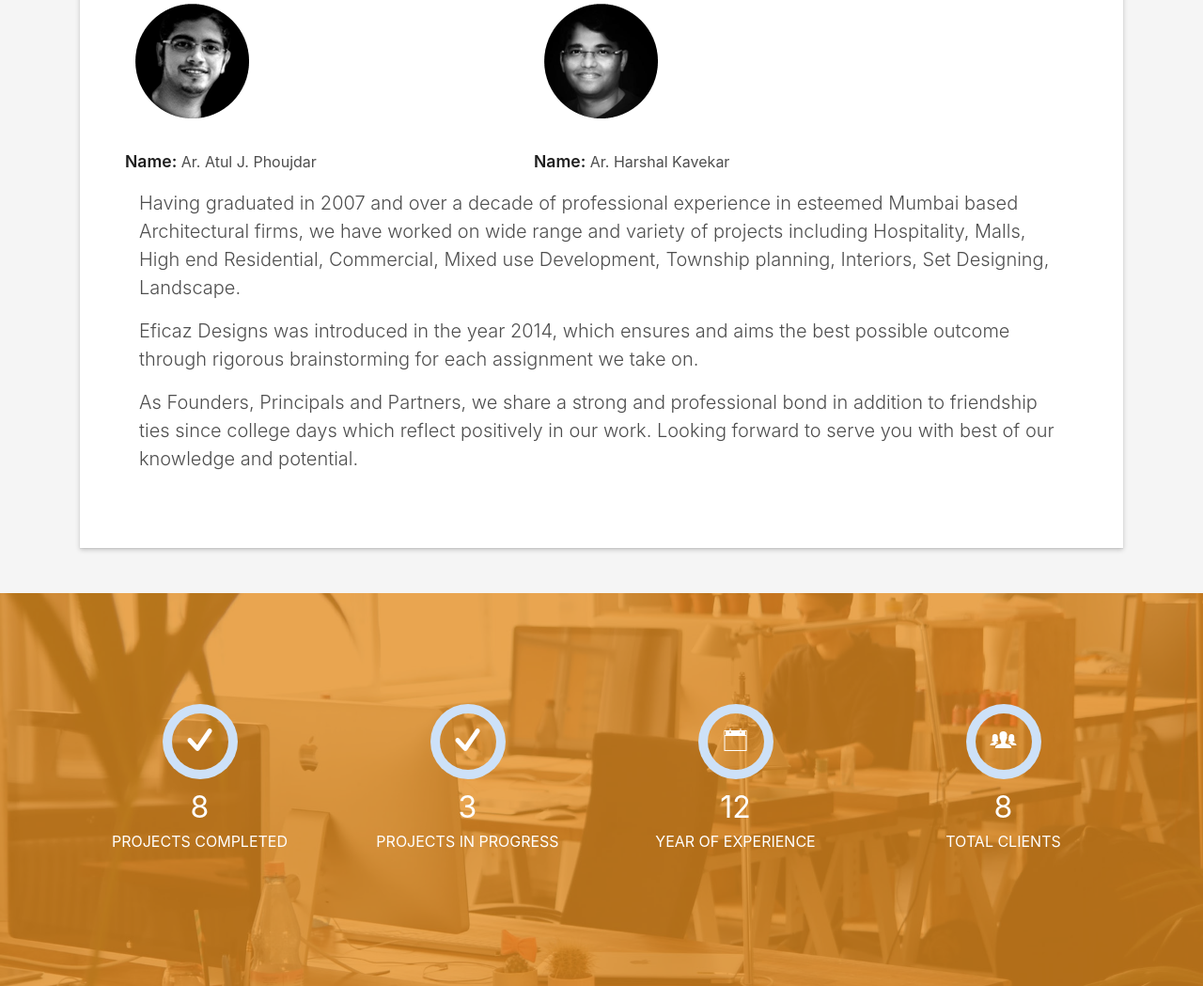
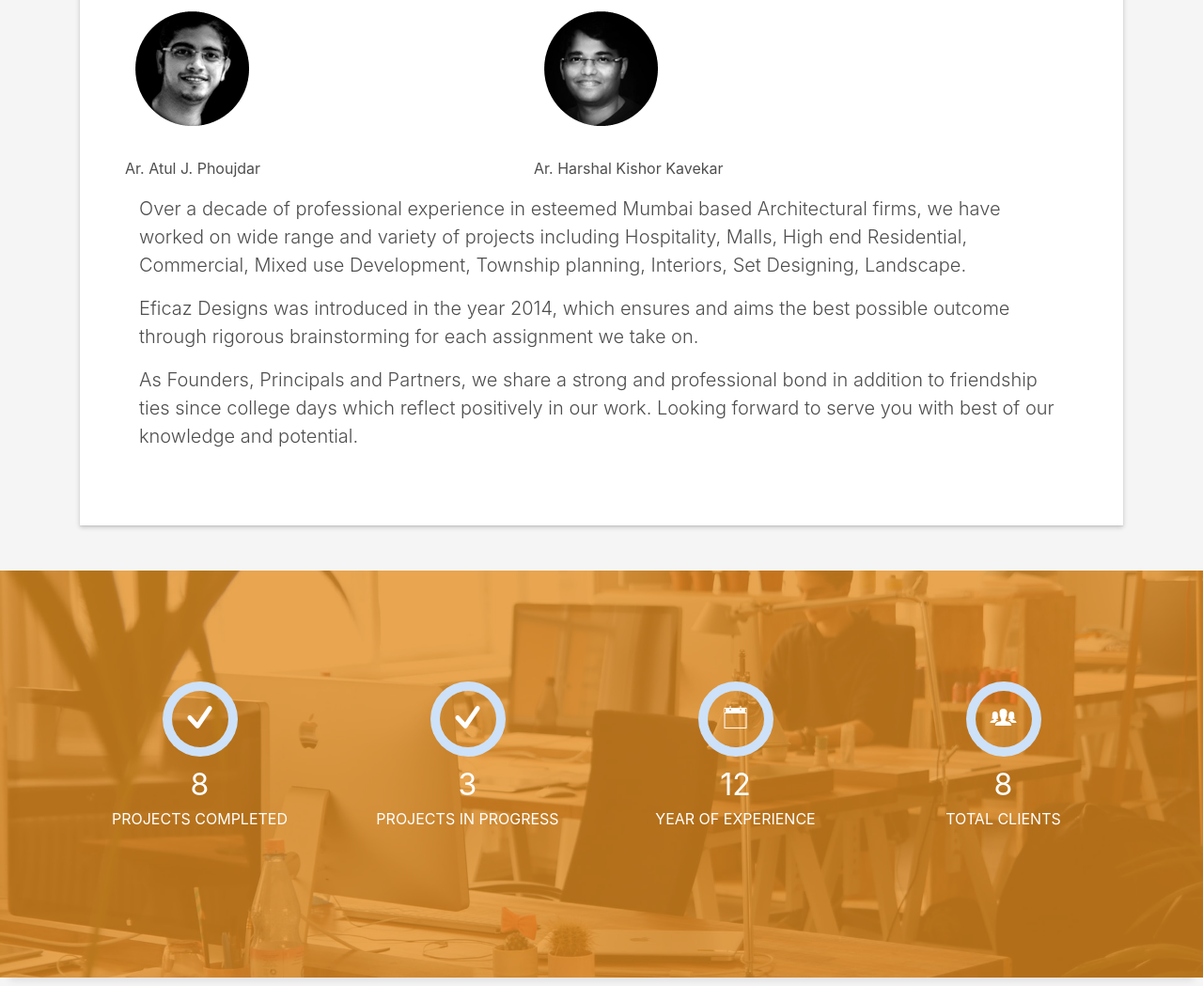
Before and after one commit to harshalkavekar/harshalkavekar.github.io, a plain HTML site: page index.html in a window 1280 px wide. Shown: the part 1654-2703 px from the top of the page at 94% size. Drawn offline with Linux system fonts and the light colour scheme; files whose address does not match are found by name.

Commit message:
minor changes

```diff
--- a/css/style.css
+++ b/css/style.css
@@ -167,7 +167,7 @@ a:hover {
 /*--/ Title Left /--*/
 
 .title-box-2 {
-  margin-bottom: 3rem;
+  margin-bottom: 2.5rem;
 }
 
 .title-left {
--- a/index.html
+++ b/index.html
@@ -74,7 +74,7 @@
         <div class="container">
           <!--<p class="display-6 color-d">Hello, world!</p>-->
           <h1 class="intro-title mb-4">Eficaz Designs</h1>
-          <p class="intro-subtitle"><span class="text-slider-items">Architecture, Interior, Landscape, Designs,
+          <p class="intro-subtitle "><span class="text-slider-items">Architecture, Interior, Landscape,
               Furniture</span><strong class="text-slider"></strong></p>
           <!-- <p class="pt-3"><a class="btn btn-primary btn js-scroll px-4" href="#about" role="button">Learn More</a></p> -->
         </div>
@@ -133,7 +133,7 @@
 
             </div>
             <!-- End of DesignPhilosophy section start - entire 12 rows-->
-
+          </br>
             <!--Founder and Principal section start-->
             <div class="row">
               <div class="col-md-12 col-sm-12 col-lg-12">
@@ -151,7 +151,7 @@
                 </div>
                 <div class="about-info">
                   <p>
-                    <span class="title-s">Name: </span> <span>Ar. Atul J. Phoujdar </span></p>
+                    <span>Ar. Atul J. Phoujdar </span></p>
                 </div>
 
               </div>
@@ -165,7 +165,7 @@
                 </div>
                 <div class="about-info">
                   <p>
-                    <span class="title-s">Name: </span> <span>Ar. Harshal Kavekar</span></p>
+                     <span>Ar. Harshal Kishor Kavekar</span></p>
                 </div>
 
               </div>
@@ -173,7 +173,7 @@
             </div>
             <div class="col-md-12 col-sm-12 co-lg-12">
               <p class="lead">
-                Having graduated in 2007 and over a decade of professional experience in esteemed Mumbai based
+                Over a decade of professional experience in esteemed Mumbai based
                 Architectural firms, we have worked on wide range and variety of projects including Hospitality,
                 Malls, High end Residential, Commercial, Mixed use Development, Township planning, Interiors, Set
                 Designing, Landscape.
```
